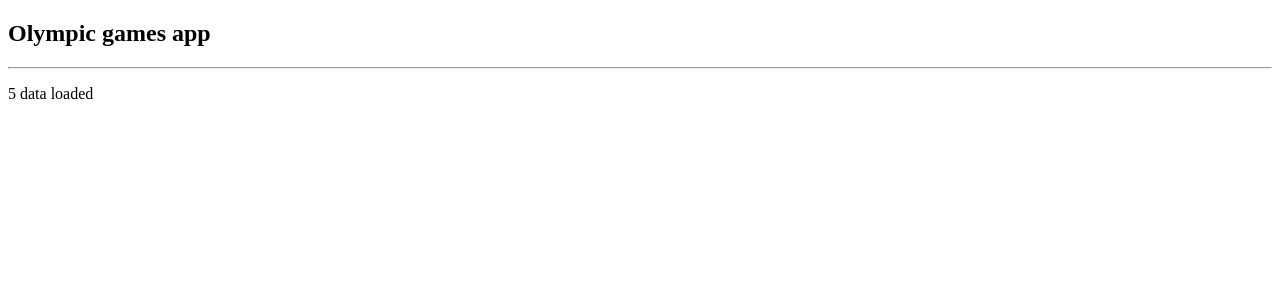
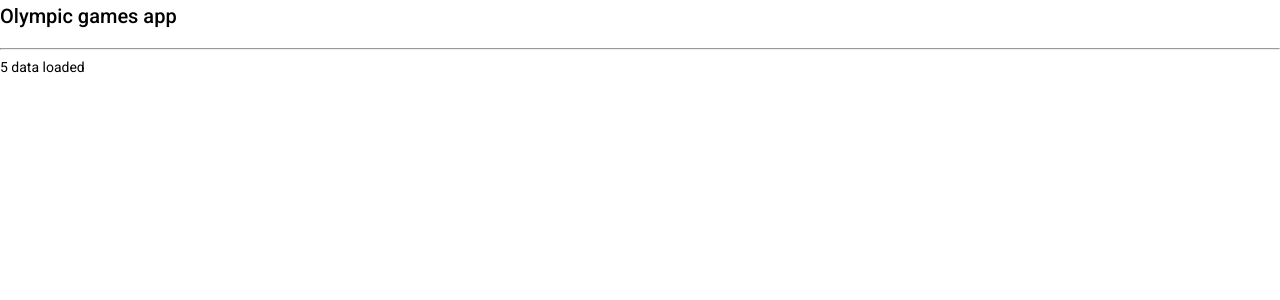
Before and after one commit to popcodelab/Olympic-Games, an Angular app: page / in a window 1280 px wide. Shown: the top 300 px of the page. Built offline with nearby package versions, Linux system fonts and the light colour scheme.

Commit message:
Add Material library and its dependencies as CDK and Animations

```diff
--- a/angular.json
+++ b/angular.json
@@ -28,6 +28,7 @@
               "src/assets"
             ],
             "styles": [
+              "./node_modules/@angular/material/prebuilt-themes/deeppurple-amber.css",
               "src/styles.scss"
             ],
             "scripts": []
@@ -96,6 +97,7 @@
               "src/assets"
             ],
             "styles": [
+              "./node_modules/@angular/material/prebuilt-themes/deeppurple-amber.css",
               "src/styles.scss"
             ],
             "scripts": []
--- a/package.json
+++ b/package.json
@@ -11,10 +11,12 @@
   "private": true,
   "dependencies": {
     "@angular/animations": "^14.1.0",
+    "@angular/cdk": "^14.1.0",
     "@angular/common": "^14.1.0",
     "@angular/compiler": "^14.1.0",
     "@angular/core": "^14.1.0",
     "@angular/forms": "^14.1.0",
+    "@angular/material": "^14.1.0",
     "@angular/platform-browser": "^14.1.0",
     "@angular/platform-browser-dynamic": "^14.1.0",
     "@angular/router": "^14.1.0",
--- a/src/app/app.module.ts
+++ b/src/app/app.module.ts
@@ -5,10 +5,11 @@
 import { AppComponent } from './app.component';
 import { HomeComponent } from './pages/home/home.component';
 import { NotFoundComponent } from './pages/not-found/not-found.component';
+import { BrowserAnimationsModule } from '@angular/platform-browser/animations';
 
 @NgModule({
   declarations: [AppComponent, HomeComponent, NotFoundComponent],
-  imports: [BrowserModule, AppRoutingModule, HttpClientModule],
+  imports: [BrowserModule, AppRoutingModule, HttpClientModule, BrowserAnimationsModule],
   providers: [],
   bootstrap: [AppComponent],
 })
--- a/src/index.html
+++ b/src/index.html
@@ -6,8 +6,11 @@
     <base href="/" />
     <meta name="viewport" content="width=device-width, initial-scale=1" />
     <link rel="icon" type="image/x-icon" href="favicon.ico" />
-  </head>
-  <body>
+      <link rel="preconnect" href="https://fonts.gstatic.com">
+    <link href="https://fonts.googleapis.com/css2?family=Roboto:wght@300;400;500&display=swap" rel="stylesheet">
+    <link href="https://fonts.googleapis.com/icon?family=Material+Icons" rel="stylesheet">
+</head>
+  <body class="mat-typography">
     <app-root></app-root>
   </body>
 </html>
--- a/src/styles.scss
+++ b/src/styles.scss
@@ -1 +1,4 @@
 /* You can add global styles to this file, and also import other style files */
+
+html, body { height: 100%; }
+body { margin: 0; font-family: Roboto, "Helvetica Neue", sans-serif; }
```
Also changed, not shown: 1 other file (tests, documents, lock files or other folders).
